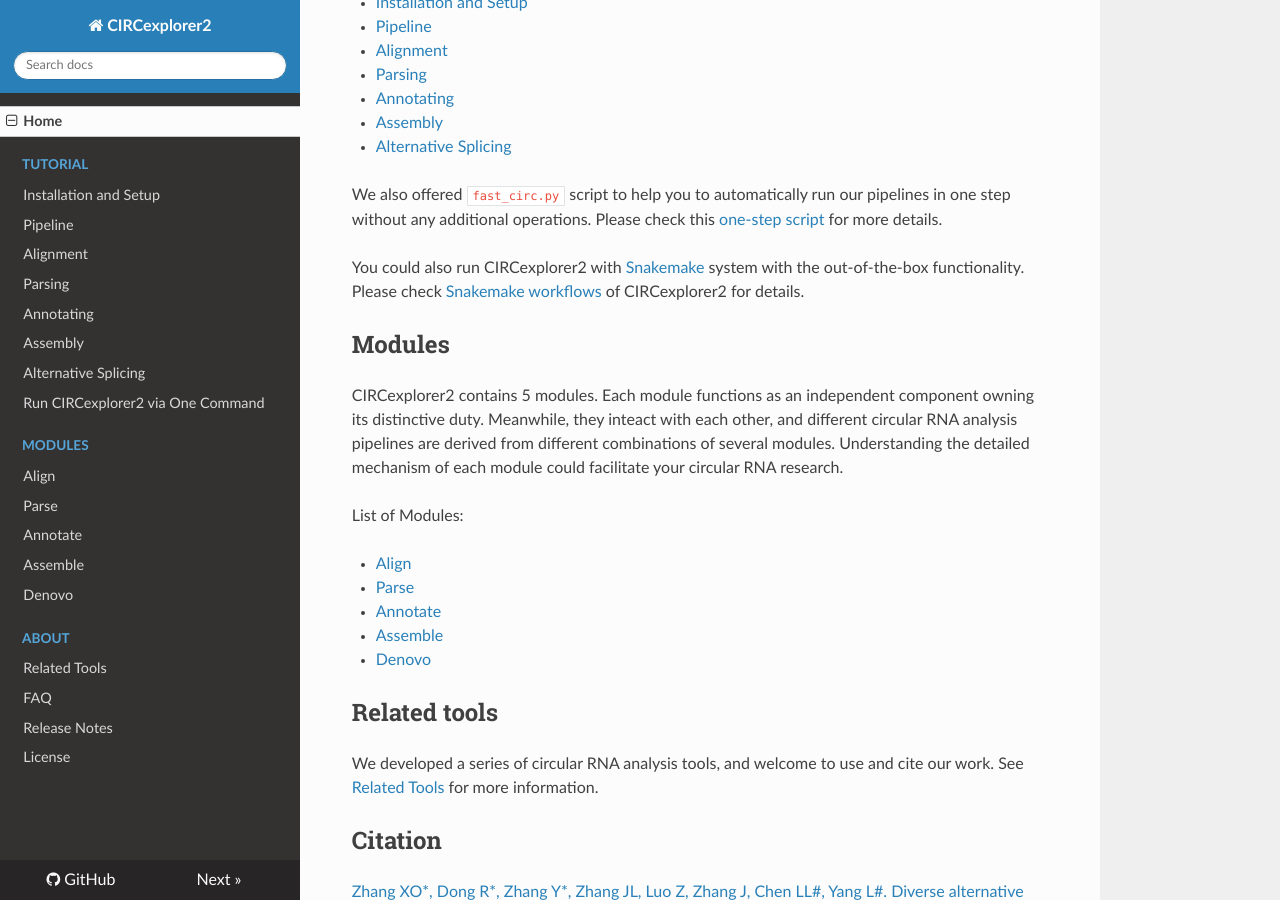
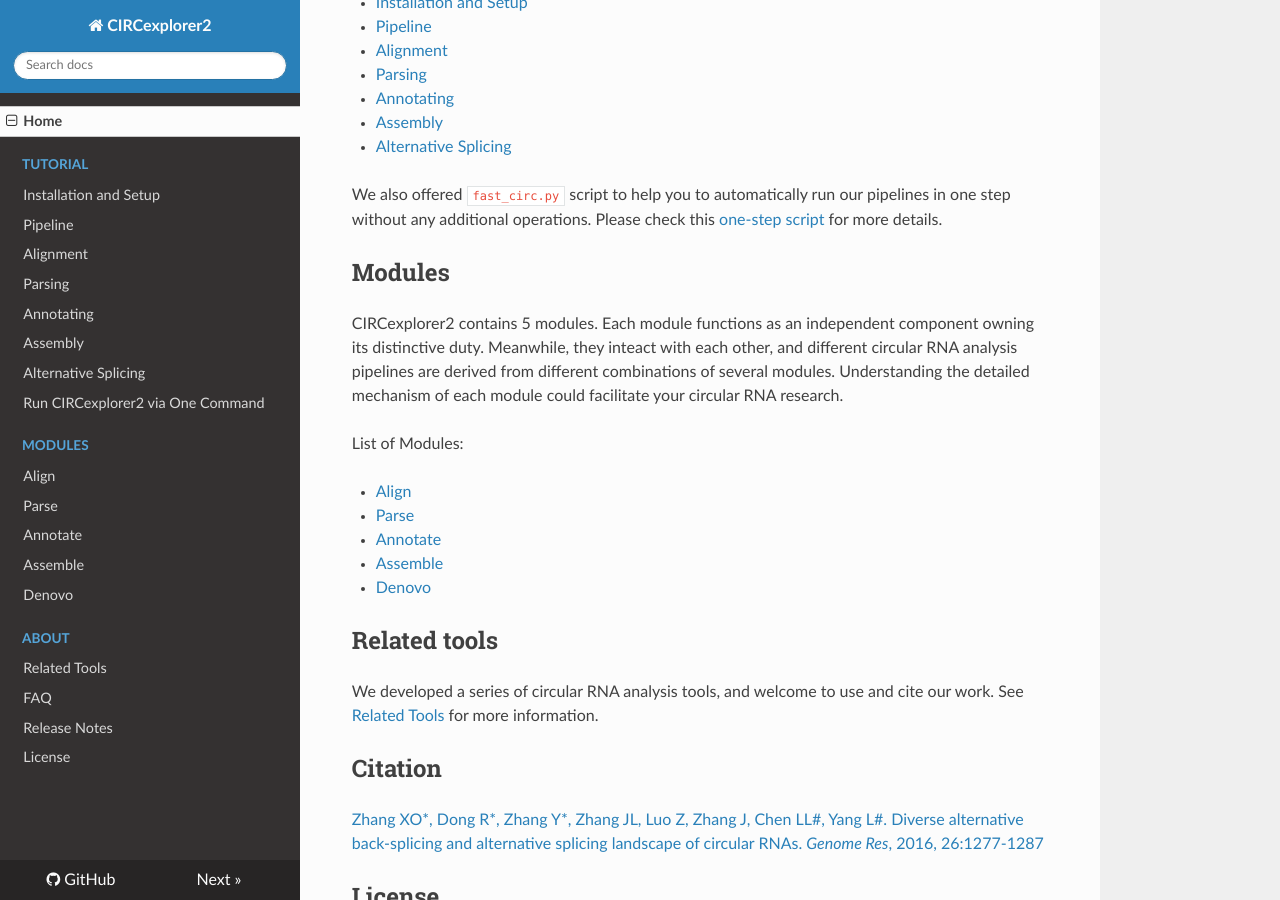
Before and after one commit to YangLab/CIRCexplorer2, an MkDocs documentation site: the page built from docs/index.md, in a window 1280 px wide and 900 px high, scrolled down 1042 px. Built offline with MkDocs 1.6.1, drawn with Linux system fonts in a browser that asks for light colours; nearby versions of some CDN libraries; old or Windows-style settings are respelled for this version of MkDocs.

Commit message:
snakemake workflow is not ready

```diff
--- a/docs/index.md
+++ b/docs/index.md
@@ -15,7 +15,6 @@
 [![The MIT License](https://img.shields.io/badge/license-MIT-orange.svg)](https://github.com/YangLab/CIRCexplorer2/blob/master/LICENSE.txt)
 
 [![PyPI Downloads](https://img.shields.io/pypi/dm/circexplorer2.svg)](https://pypi.python.org/pypi/circexplorer2)
-[![run with snakemake](https://img.shields.io/badge/run%20with-snakemake-red.svg)](https://github.com/kepbod/CIRCexplorer2_snakemake)
 [![Anaconda-Server Downloads](https://anaconda.org/bioconda/circexplorer2/badges/downloads.svg)](https://anaconda.org/bioconda/circexplorer2)
 
 
@@ -52,8 +51,6 @@
 
 We also offered `fast_circ.py` script to help you to automatically run our pipelines in one step without any additional operations. Please check this [one-step script](tutorial/one_step.md) for more details.
 
-You could also run CIRCexplorer2 with [Snakemake](https://snakemake.readthedocs.io) system with the out-of-the-box functionality. Please check [Snakemake workflows](https://github.com/kepbod/CIRCexplorer2_snakemake) of CIRCexplorer2 for details.
-
 ## Modules
 
 CIRCexplorer2 contains 5 modules. Each module functions as an independent component owning its distinctive duty. Meanwhile, they inteact with each other, and different circular RNA analysis pipelines are derived from different combinations of several modules. Understanding the detailed mechanism of each module could facilitate your circular RNA research.
```
Also changed, not shown: README.md (+0 -3 lines).
